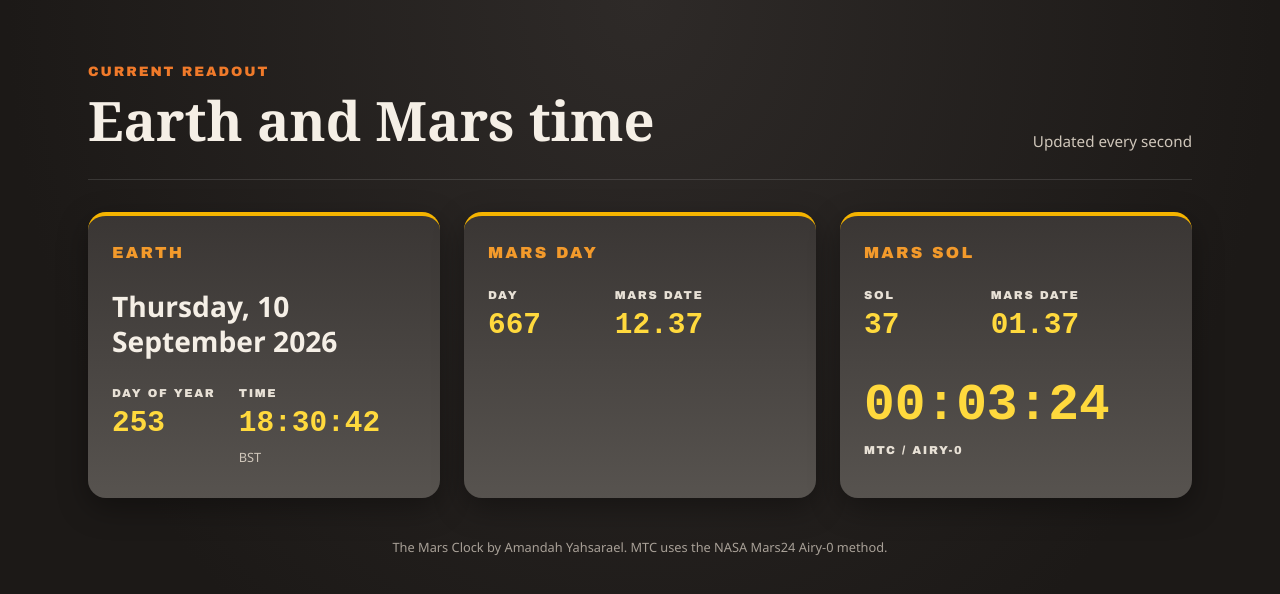
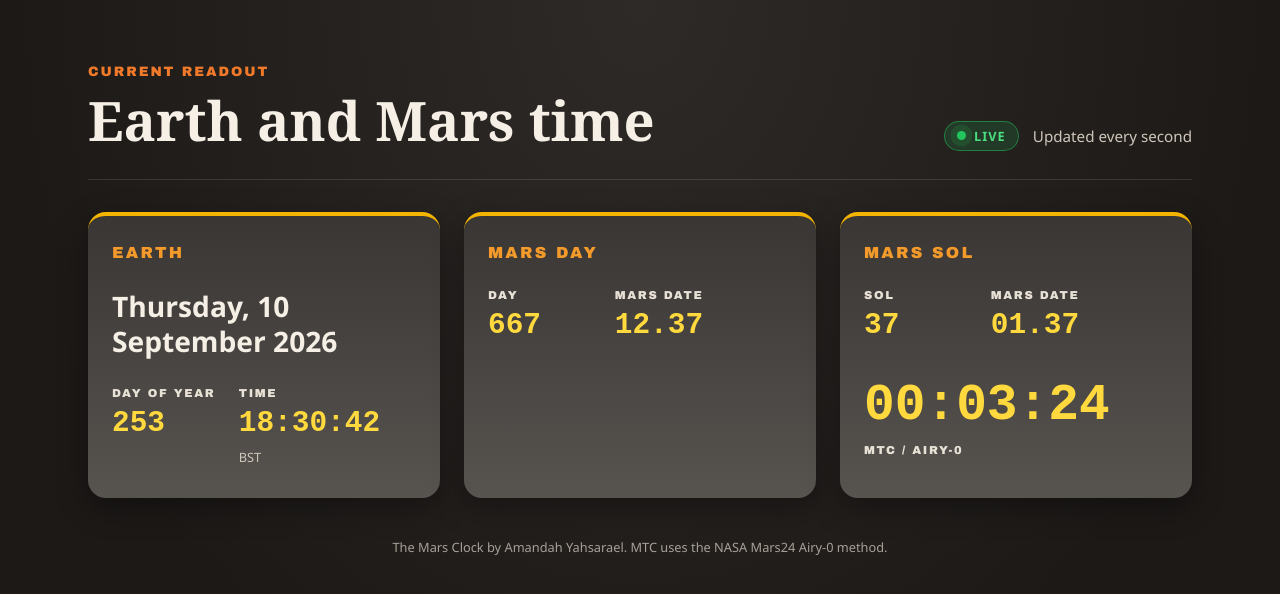
Before and after one commit to AmandahMars/The-Mars-Clock, a Next.js app: page / in a window 1280 px wide. Shown: the top 594 px of the page. Built offline with nearby package versions, Linux system fonts and the light colour scheme.

Commit message:
Add files via upload

```diff
--- a/app/globals.css
+++ b/app/globals.css
@@ -44,7 +44,48 @@ h1 {
   line-height: 1.1;
 }
 
-.updated { margin: 0; color: #cfc6ba; font-size: 0.95rem; }
+.updated {
+  margin: 0;
+  display: flex;
+  align-items: center;
+  gap: 14px;
+  color: #cfc6ba;
+  font-size: 0.95rem;
+}
+
+.live {
+  display: inline-flex;
+  align-items: center;
+  gap: 8px;
+  padding: 5px 12px;
+  border-radius: 999px;
+  background: rgba(34, 197, 94, 0.15);
+  border: 1px solid rgba(34, 197, 94, 0.5);
+  color: #4ade80;
+  font-weight: 700;
+  font-size: 0.8rem;
+  letter-spacing: 0.08em;
+  text-transform: uppercase;
+}
+
+.live-dot {
+  width: 9px;
+  height: 9px;
+  border-radius: 50%;
+  background: #22c55e;
+  box-shadow: 0 0 0 0 rgba(34, 197, 94, 0.7);
+  animation: pulse 1.6s ease-out infinite;
+}
+
+@keyframes pulse {
+  0% { box-shadow: 0 0 0 0 rgba(34, 197, 94, 0.7); }
+  70% { box-shadow: 0 0 0 8px rgba(34, 197, 94, 0); }
+  100% { box-shadow: 0 0 0 0 rgba(34, 197, 94, 0); }
+}
+
+@media (prefers-reduced-motion: reduce) {
+  .live-dot { animation: none; }
+}
 
 .cards {
   display: grid;
--- a/app/page.tsx
+++ b/app/page.tsx
@@ -127,7 +127,13 @@ export default function Home() {
           <p className="eyebrow">Current readout</p>
           <h1>Earth and Mars time</h1>
         </div>
-        <p className="updated">Updated every second</p>
+        <p className="updated">
+          <span className="live">
+            <span className="live-dot" aria-hidden="true" />
+            Live
+          </span>
+          Updated every second
+        </p>
       </header>
 
       <section className="cards">
```
